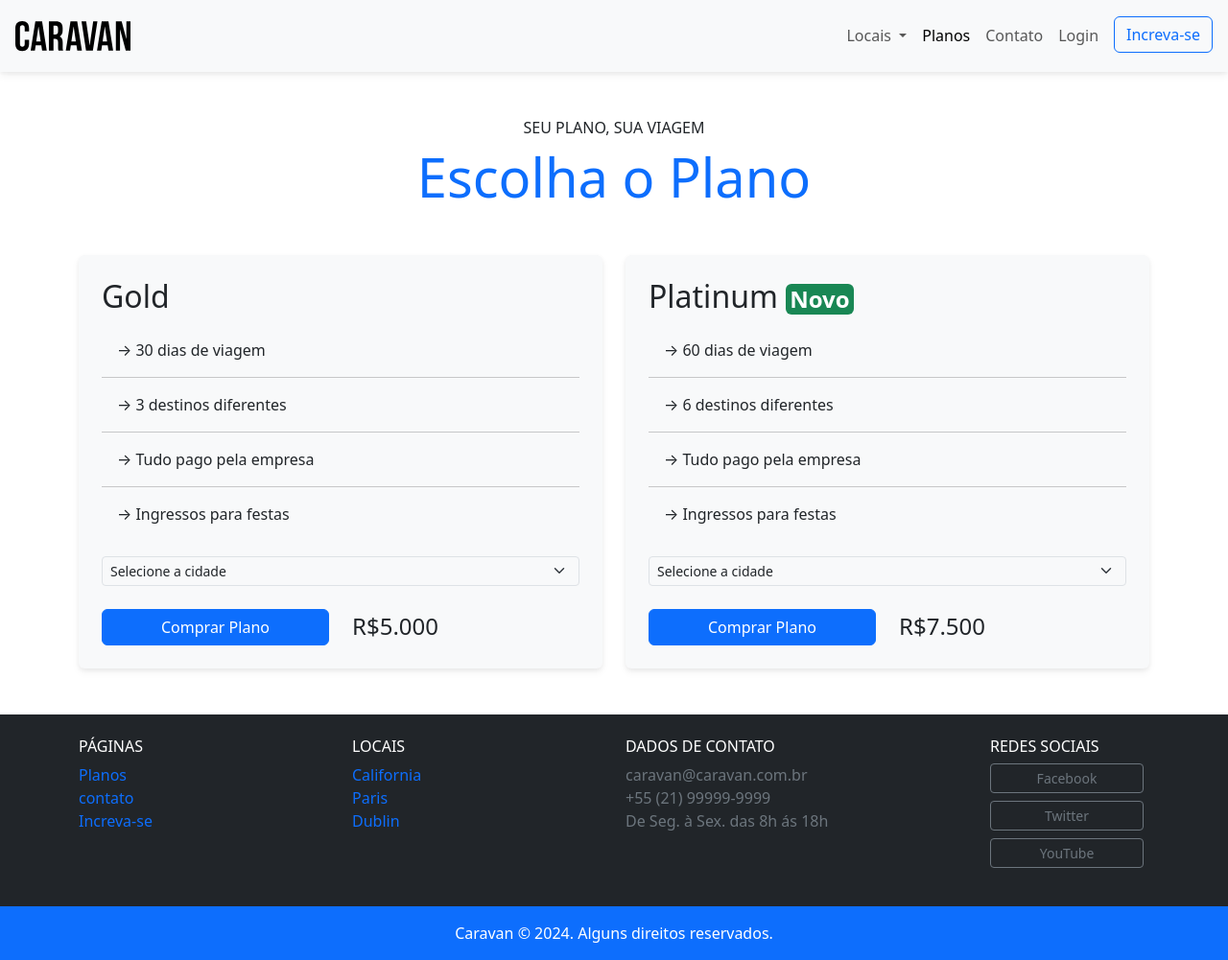
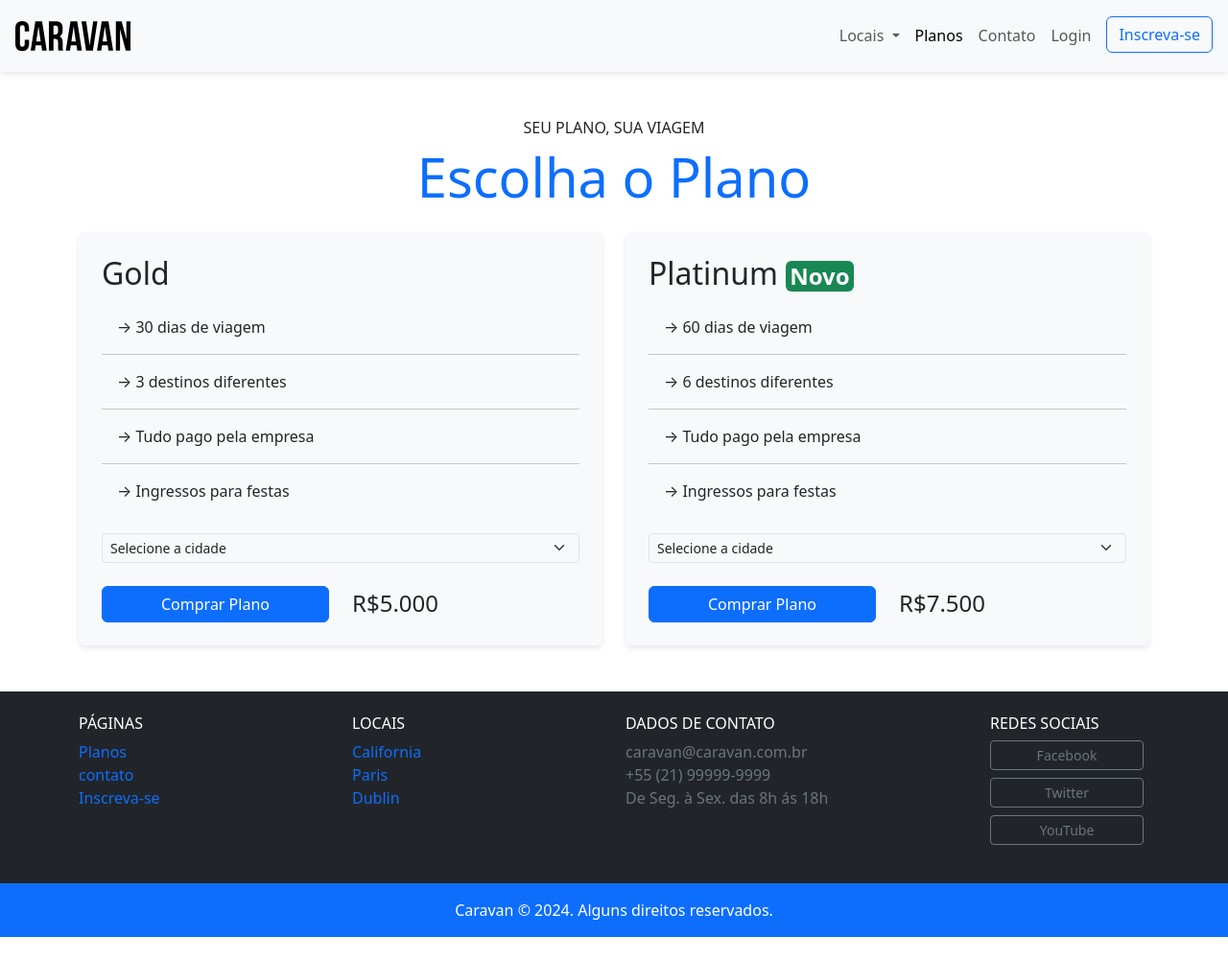
Before and after one commit to diegoespelho/caravan-origamid, a plain HTML site: page planos.html in a window 1280 px wide. Shown: the whole page at 96% size. After the commit the page ends 977 px from the top, so only its background shows below. Drawn offline with Linux system fonts and the light colour scheme.

Commit message:
Update planos.html

```diff
--- a/planos.html
+++ b/planos.html
@@ -117,7 +117,7 @@
               aria-current="page"
               href="inscricao.html"
             >
-              Increva-se
+              Inscreva-se
             </a>
           </li>
         </ul>
@@ -125,8 +125,8 @@
     </nav>
 
     <!-- Planos -->
-    <section class="mt-5 container">
-      <div class="mb-5 text-center">
+    <section class="container mt-5">
+      <div class="mb-4 text-center">
         <span class="h6 d-block">SEU PLANO, SUA VIAGEM</span>
         <h1 class="display-4 text-primary">Escolha o Plano</h1>
       </div>
@@ -219,7 +219,7 @@
               </li>
               <li>
                 <a class="text-decoration-none" href="inscricao.html">
-                  Increva-se
+                  Inscreva-se
                 </a>
               </li>
             </ul>
```
